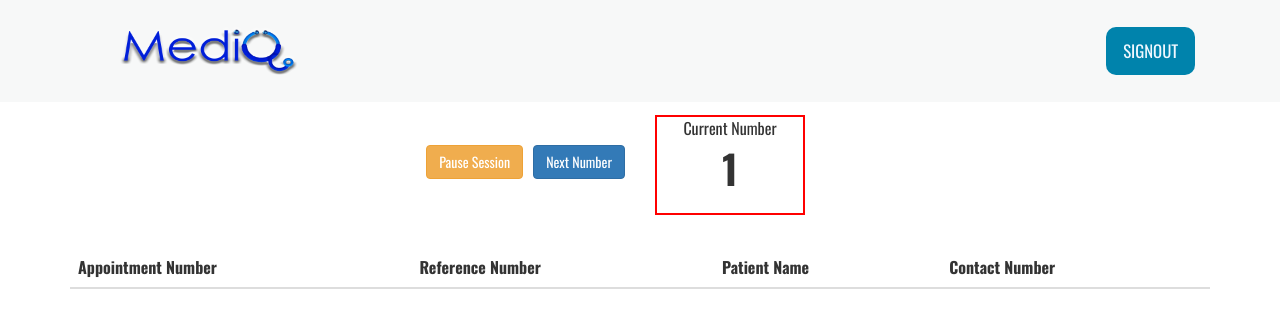
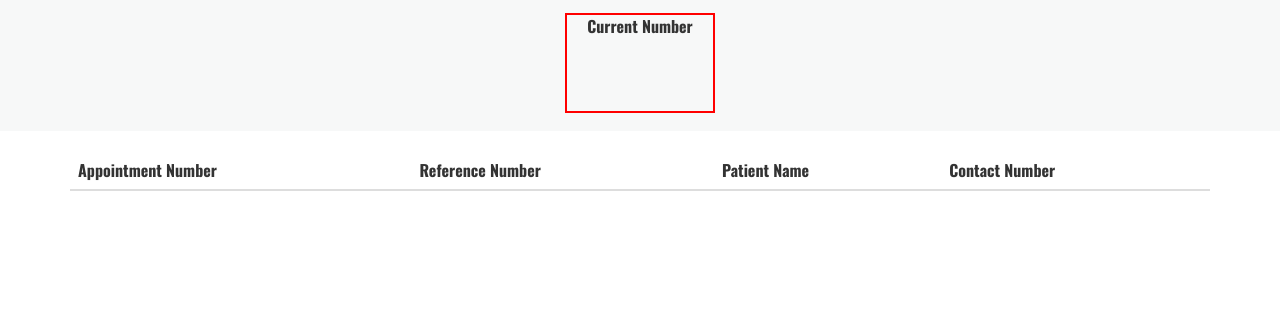
Before and after one commit to KasunDissanayake94/SLIIT, a PHP site: page /views/appointments.php?sid=1 in a window 1280 px wide. Shown: the top 328 px of the page. Run offline with PHP 8.4, Linux system fonts and the light colour scheme; data that the repository does not hold is empty.

Commit message:
after revert

```diff
--- a/css/style.css
+++ b/css/style.css
@@ -1289,6 +1289,3 @@ div.slide-text-info {
 #signin,#signout:hover{
 	background-color: #00526C;
 }
-.backgreen{
-	background-color: #CDFFC9;
-}
--- a/php/login_check.php
+++ b/php/login_check.php
@@ -3,6 +3,6 @@
 $pw=$_POST['password'];
 $uname=$_POST['uname'];
 if($pw=='mediq'&& $uname=='nurse'){
-	header('Location:../views/doctorPage.php');
+	header('Location:../views/doctorPage');
 }
 ?>
--- a/views/appointments.php
+++ b/views/appointments.php
@@ -23,7 +23,7 @@
     <!-- Custom styles for this template -->
     <!--<link href="../css/3-col-portfolio.css" rel="stylesheet">-->
 
-    <link href="../css/bootstrap.min.css" rel='stylesheet' type='text/css' />
+    <link href="../css/bootstrap.css" rel='stylesheet' type='text/css' />
     <!-- jQuery (necessary for Bootstrap's JavaScript plugins) -->
     <script src="../js/jquery.min.js"></script>
      <!-- Custom Theme files -->
@@ -79,36 +79,11 @@
       <div id="home" class="header">
           <div class="top-header">
             <div class="container">
-            <div class="logo">
-              <a href="#"><img src="../images/logo.png" id="logo" title="doctor" /></a>
-            </div>
-            <!----start-top-nav---->
-             <nav class="top-nav">
-              <ul class="top-nav">
-                <li><a href="../index.php"  id="signout">Signout</a></li>
-
-              </ul>
-              <a href="#" id="pull"><img src="../images/menu-icon.png" title="menu" /></a>
-            </nav>
-            <div class="clearfix"> </div>
-          </div>
-        </div>
-      </div>
-    <!----- //End-header---->
-
-    <!----- start-header---->
-      <div>
-          <div class="top-header">
-            <div class="container">
               <div class="row">
-               <div class="col-md-6">
-               <button class="btn btn-primary pull-right" onClick="nextPatient();" style="margin-left: 10px;margin-top: 30px;">Next Number</button>
-               <button class="btn btn-warning pull-right" style="margin-top: 30px;" onClick="pause();" id="pausebtn">Pause Session</button></div>
-                <div class="col-md-4">
-
-                  <div style="border: 2px solid red;outline: green thick;height: 100px; width: 150px;"><center>Current Number</center>
-                  <center><label id="count" style="font-size: 40px;">1</label></center></div>
-
+                <div class="col-md-4 col-md-offset-4">
+                  <center>
+                  <label style="border: 2px solid red;outline: green thick;height: 100px; width: 150px;vertical-align: middle;">Current Number</label>
+                  </center>
                 </div>
               </div>
 
@@ -202,6 +177,7 @@
 
       });
   });
+
 	function nextPatient(){
 
 
@@ -221,4 +197,5 @@
 	function pause(){
 		document.getElementById('pausebtn').innerHTML="Resume session";
 	}
+
 </script>
--- a/views/increment.php
+++ /dev/null
@@ -1,5 +0,0 @@
-<?php
-	$iid = $_GET['id'];
-	$ino = $_GET['ano'];
-	header("Location:appointments.php?sid=".$iid);
-?>
```
